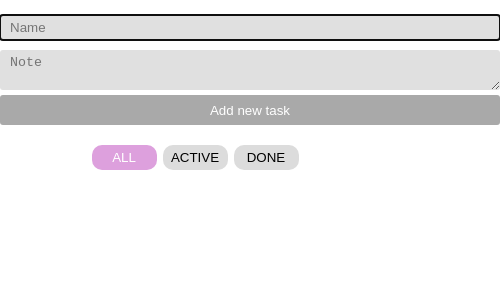
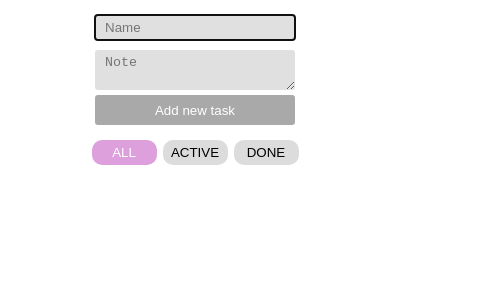
Before and after one commit to programming-ham/todo-react, a React (Create React App) app: page / in a window 390 px wide. Shown: the top 300 px of the page, 500 px wide, since content can reach past the window. Built offline with nearby package versions, Linux system fonts and the light colour scheme.

Commit message:
レスポンシブスタイルを適応

```diff
--- a/src/style/_Filter.scss
+++ b/src/style/_Filter.scss
@@ -2,16 +2,19 @@
   display: flex;
   justify-content: center;
   align-items: center;
-  margin-bottom: 20px;
+  margin-bottom: 2rem;
+  @include sp {
+    margin-bottom: 1.5rem;
+  }
 }
 
 .filter {
   width: 6.5rem;
-  height: 25px;
+  height: 2.5rem;
   margin: 0 0.3rem;
   outline: none;
   border: none;
-  border-radius: 10px;
+  border-radius: 1rem;
   background-color: #dcdcdc;
 }
 
--- a/src/style/_Form.scss
+++ b/src/style/_Form.scss
@@ -1,19 +1,28 @@
 form {
   width: 50rem;
   margin: 0 auto;
-  margin-top: 10px;
-  margin-bottom: 20px;
+  margin-top: 1rem;
+  margin-bottom: 2rem;
   display: flex;
   flex-direction: column;
   justify-content: space-between;
+  @include tab {
+    width: 50vw;
+    max-width: 50rem;
+  }
+  @include sp {
+    width: 50vw;
+    min-width: 20rem;
+    margin-bottom: 1.5rem;
+  }
 }
 
 input, textarea {
   display: inline-block;
   border: none;
-  margin: 5px 0;
-  padding: 5px 1rem;
-  border-radius: 3px;
+  margin: 0.5rem 0;
+  padding: 0.5rem 1rem;
+  border-radius: 0.3rem;
   background: darken(#f9f9f9, 10%);
   color: darken(#f9f9f9, 80%);
 }
@@ -22,8 +31,8 @@ input, textarea {
   background: #1abc9c;
   color: #fff;
   border: none;
-  border-radius: 3px;
-  height: 30px;
+  border-radius: 0.3rem;
+  height: 3rem;
   &:disabled {
     background: #a9a9a9;
   }
--- a/src/style/_List.scss
+++ b/src/style/_List.scss
@@ -1,5 +1,4 @@
 .list {
-  width: 60rem;
   margin: 0 auto;
   display: flex;
   flex-direction: column;
--- a/src/style/main.css
+++ b/src/style/main.css
@@ -121,19 +121,34 @@ body {
 form {
   width: 50rem;
   margin: 0 auto;
-  margin-top: 10px;
-  margin-bottom: 20px;
+  margin-top: 1rem;
+  margin-bottom: 2rem;
   display: flex;
   flex-direction: column;
   justify-content: space-between;
 }
 
+@media screen and (min-width: 601px) and (max-width: 1099px) {
+  form {
+    width: 50vw;
+    max-width: 50rem;
+  }
+}
+
+@media screen and (max-width: 600px) {
+  form {
+    width: 50vw;
+    min-width: 20rem;
+    margin-bottom: 1.5rem;
+  }
+}
+
 input, textarea {
   display: inline-block;
   border: none;
-  margin: 5px 0;
-  padding: 5px 1rem;
-  border-radius: 3px;
+  margin: 0.5rem 0;
+  padding: 0.5rem 1rem;
+  border-radius: 0.3rem;
   background: #e0e0e0;
   color: #2d2d2d;
 }
@@ -142,8 +157,8 @@ input, textarea {
   background: #1abc9c;
   color: #fff;
   border: none;
-  border-radius: 3px;
-  height: 30px;
+  border-radius: 0.3rem;
+  height: 3rem;
 }
 
 .addBtn:disabled {
@@ -154,16 +169,22 @@ input, textarea {
   display: flex;
   justify-content: center;
   align-items: center;
-  margin-bottom: 20px;
+  margin-bottom: 2rem;
+}
+
+@media screen and (max-width: 600px) {
+  .filters {
+    margin-bottom: 1.5rem;
+  }
 }
 
 .filter {
   width: 6.5rem;
-  height: 25px;
+  height: 2.5rem;
   margin: 0 0.3rem;
   outline: none;
   border: none;
-  border-radius: 10px;
+  border-radius: 1rem;
   background-color: #dcdcdc;
 }
 
@@ -173,7 +194,6 @@ input, textarea {
 }
 
 .list {
-  width: 60rem;
   margin: 0 auto;
   display: flex;
   flex-direction: column;
@@ -185,10 +205,24 @@ input, textarea {
   display: flex;
   flex-direction: column;
   width: 60rem;
-  margin-bottom: 10px;
+  margin-bottom: 1rem;
   padding: 0 1rem;
-  border: 2px solid #7761ED;
-  border-radius: 10px;
+  border: 0.2rem solid #7761ED;
+  border-radius: 1rem;
+}
+
+@media screen and (min-width: 601px) and (max-width: 1099px) {
+  .itemContents {
+    width: 90vw;
+    max-width: 60rem;
+  }
+}
+
+@media screen and (max-width: 600px) {
+  .itemContents {
+    width: 90vw;
+    margin-bottom: 0.5rem;
+  }
 }
 
 .orange {
@@ -199,8 +233,8 @@ input, textarea {
   display: flex;
   justify-content: space-between;
   align-items: center;
-  border-bottom: 1px solid;
-  padding: 5px 0.5rem 5px 0;
+  border-bottom: 0.1rem solid;
+  padding: 0.5rem 0.5rem 0.5rem 0;
 }
 
 .task {
@@ -213,7 +247,7 @@ input, textarea {
 }
 
 .note {
-  padding: 5px 0 5px 0.8rem;
+  padding: 0.5rem 0 0.5rem 0.8rem;
 }
 
 .btns {
@@ -224,7 +258,7 @@ input, textarea {
 .btn {
   display: inline-block;
   width: 3.5rem;
-  height: 25px;
+  height: 2.5rem;
   margin-right: 0.3rem;
 }
 
```
Also changed, not shown: src/style/_Item.scss (+15 -7 lines), src/style/_lib.scss (+20 -0 lines), 2 other files (tests, documents, lock files or other folders).
